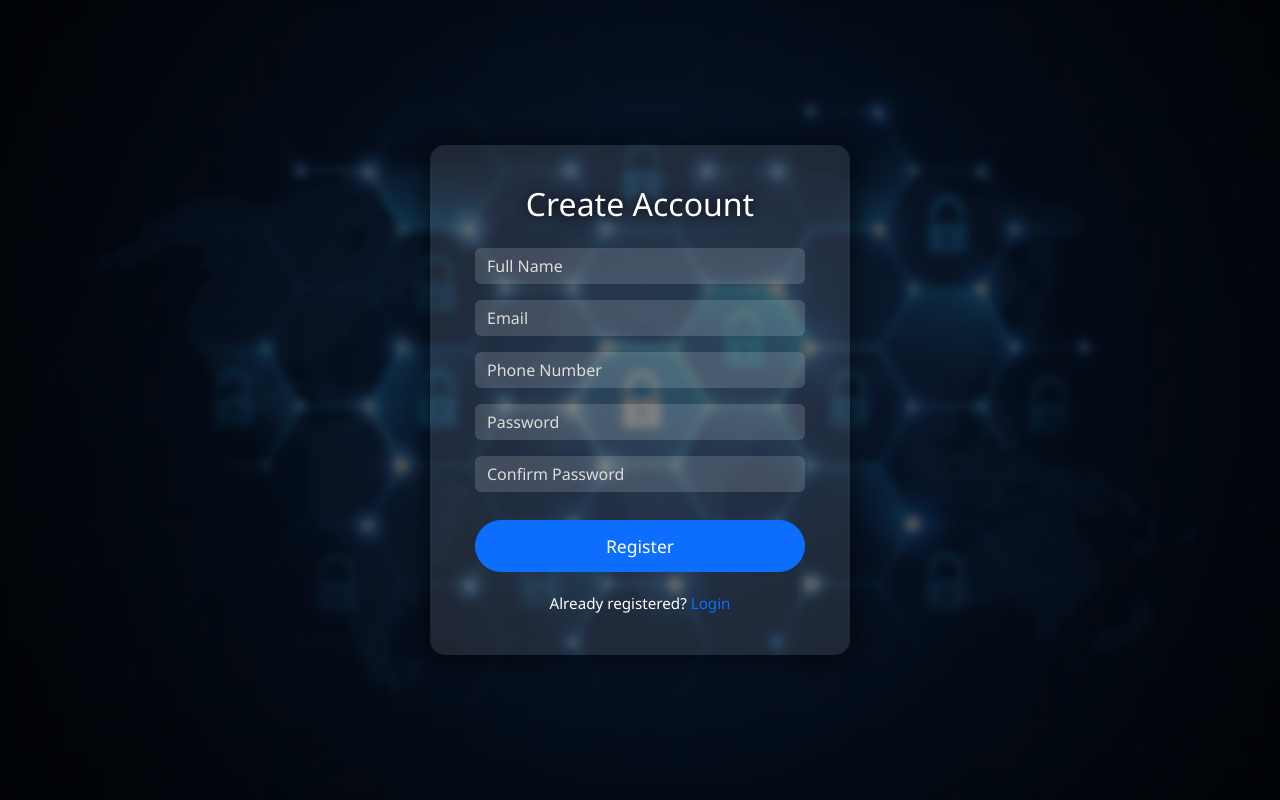
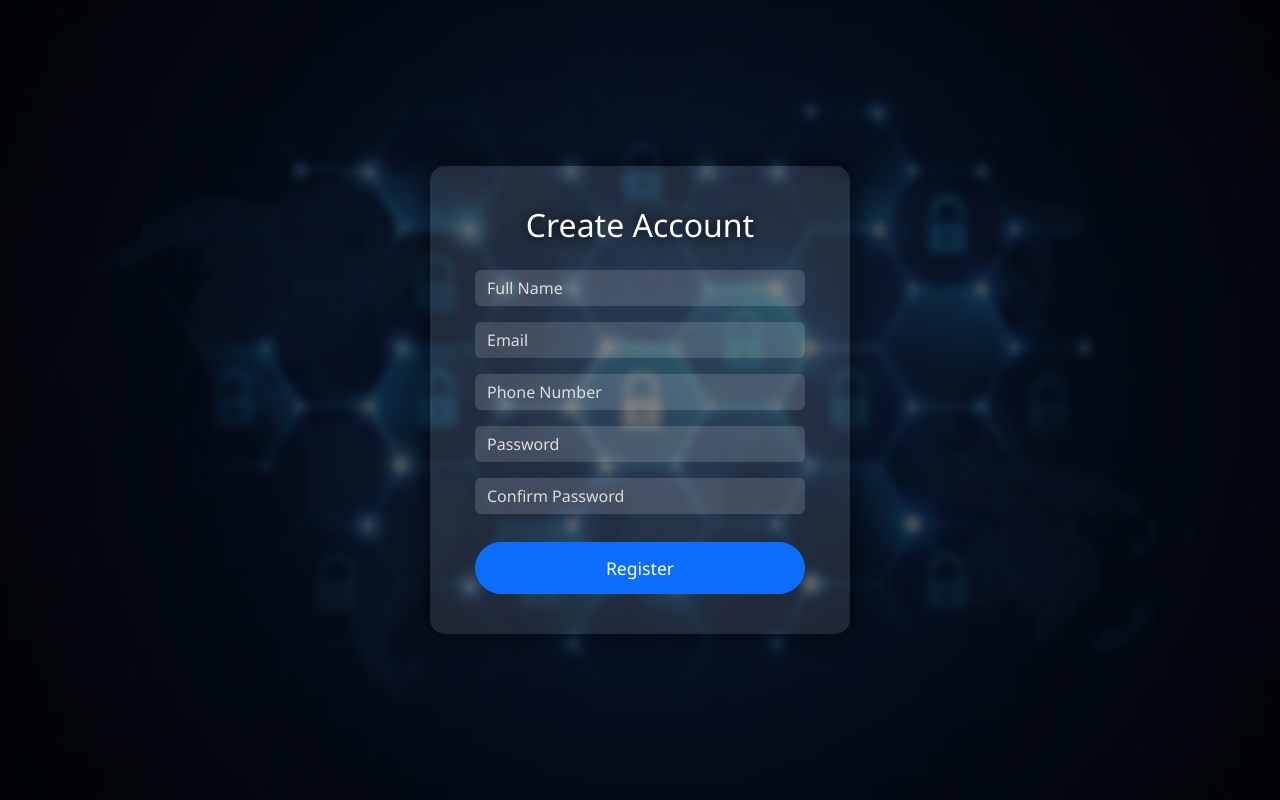
Before and after one commit to kishan2006-hub/authentication-based-web-application, a plain HTML site: page frontend/register.html in a window 1280 px wide. Drawn offline with nearby package versions, Linux system fonts and the light colour scheme.

Commit message:
Update register.html

```diff
--- a/frontend/register.html
+++ b/frontend/register.html
@@ -150,10 +150,10 @@
         Register
       </button>
 
-      <div class="login-link">
+      <!-- <div class="login-link">
         Already registered?
         <a href="login.html">Login</a>
-      </div>
+      </div> -->
     </div>
   </div>
   <div id="toast" class="toast-success">
```
